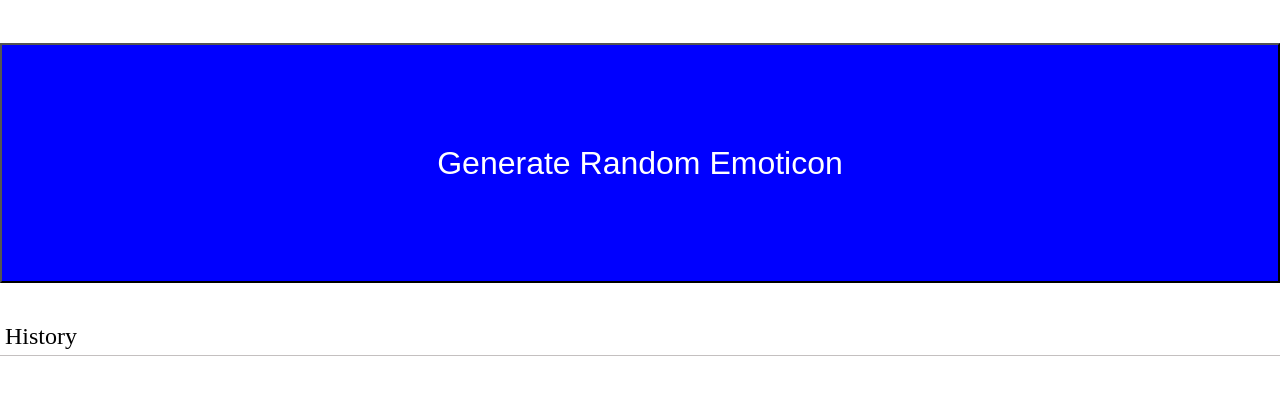
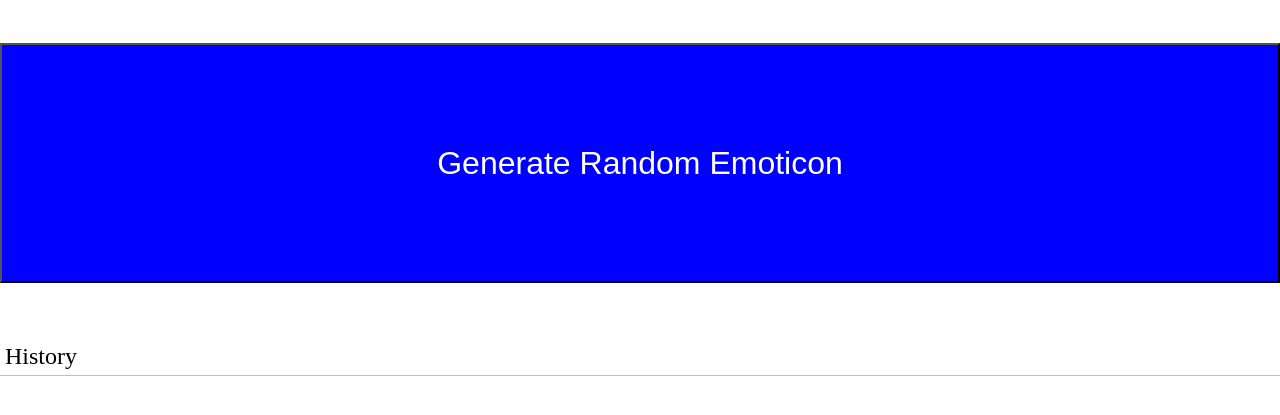
Before and after one commit to itswillstephens/learn-emoticons, a plain HTML site: page index.html in a window 1280 px wide. Shown: the part 295-710 px from the top of the page. Drawn offline with Linux system fonts and the light colour scheme.

```diff
--- a/style.css
+++ b/style.css
@@ -34,7 +34,7 @@
 }
 
 #history-title {
-  padding: 40px 5px 5px 5px;
+  padding: 60px 5px 5px 5px;
   font-size: 3vh;
   border-bottom: 1px solid rgb(196, 192, 192);
 }
```
